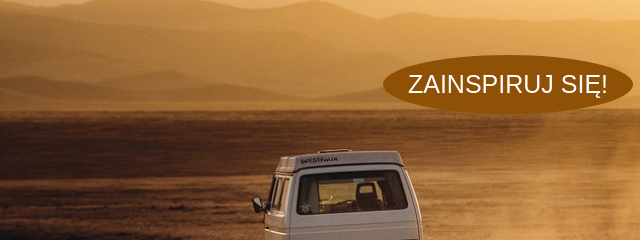
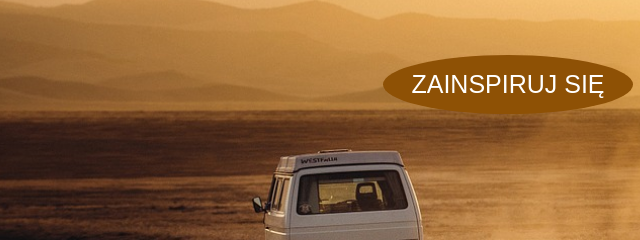
Before and after one commit to TomaszBalcerak/Travel_Inspiration, a plain HTML site: page index.html in a window 1280 px wide. Shown: the part 286-526 px from the top of the page, 132-772 px from the left. Drawn offline with Linux system fonts and the light colour scheme.

Commit message:
drugi commit sprawdzający

```diff
--- a/index.html
+++ b/index.html
@@ -14,7 +14,7 @@
 <div class="container">
 	<h1>Witaj na stronie dla pasjonatów podróży</h1>
 	<div>
-		<button><a href="index1.html">Zainspiruj się!</button></a>
+		<button><a href="index1.html">Zainspiruj się</button></a>
 	</div>
 </div>
 </body>
```
